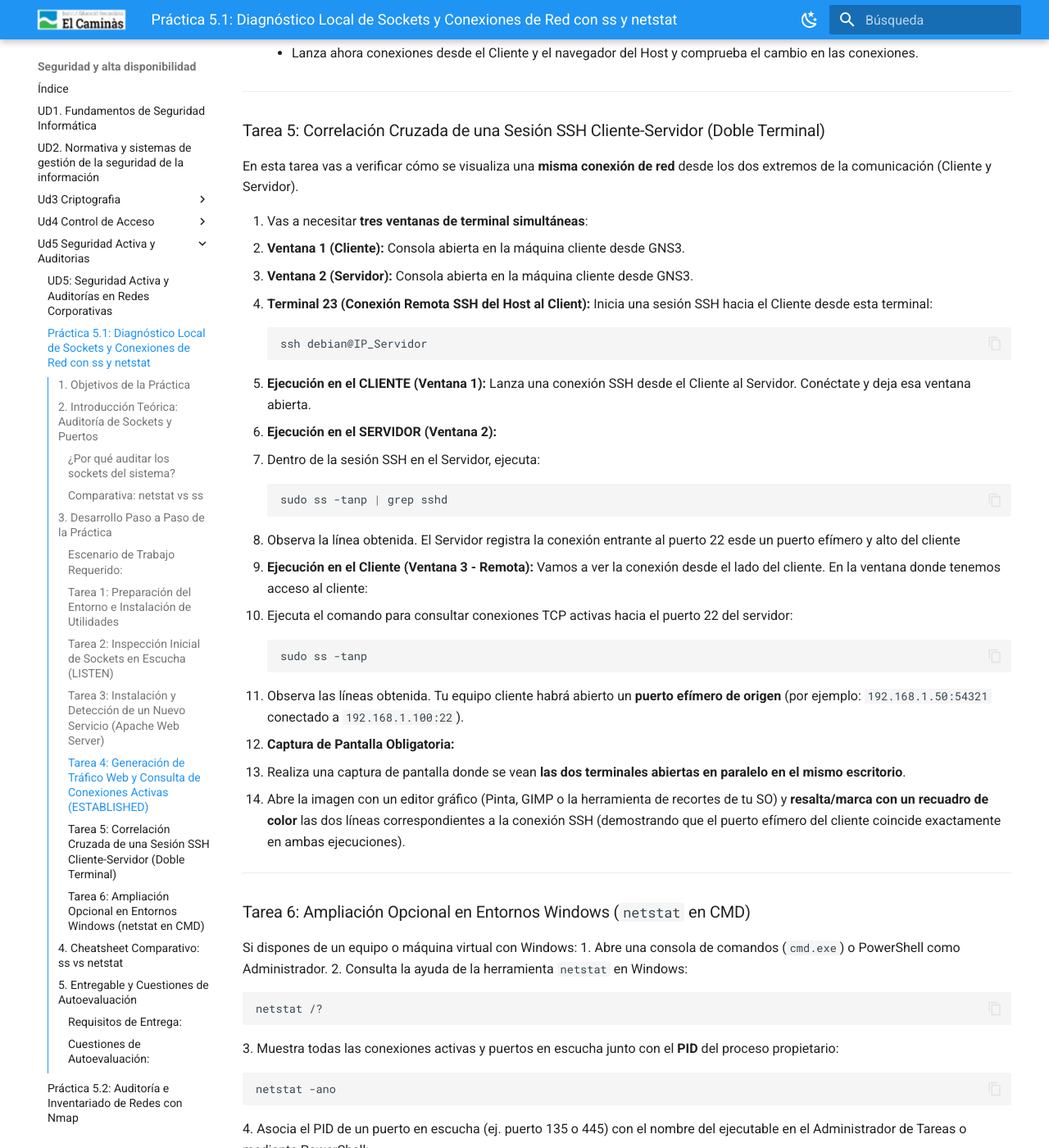
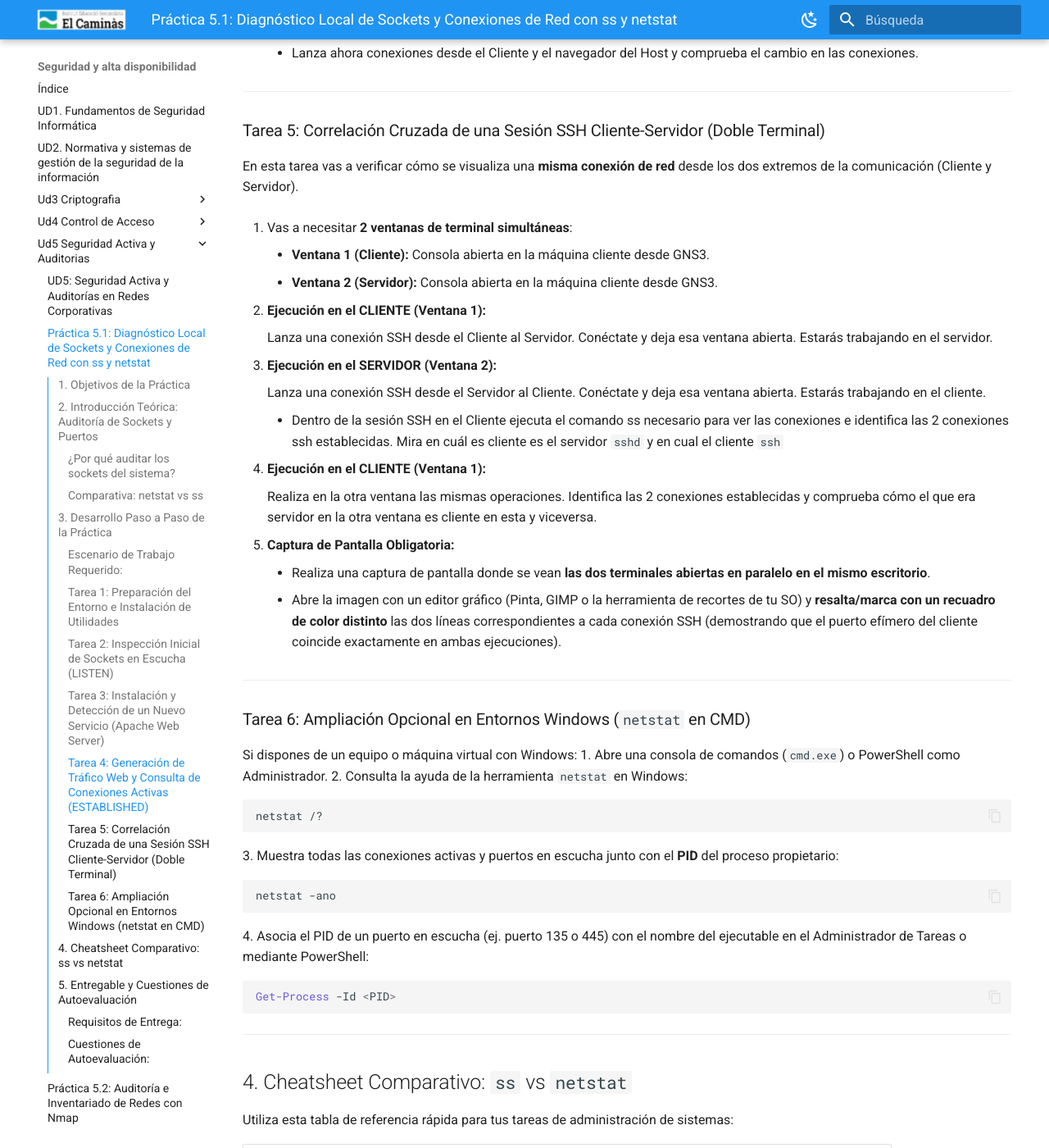
Before and after one commit to jmunozji/SAD, an MkDocs documentation site: the page built from docs/Ud5 Seguridad Activa y Auditorias/P5_1_diagnostico_sockets.md, in a window 1280 px wide and 1400 px high, scrolled down 4669 px. Shown: the whole window at 82% size. Built offline with MkDocs 1.6.1 and Material for MkDocs 9.7.7, drawn with Linux system fonts in a browser that asks for light colours; some of the changed text lies outside the part shown.

Commit message:
Revisada práctica 5.1

````diff
--- a/docs/Ud5 Seguridad Activa y Auditorias/P5_1_diagnostico_sockets.md
+++ b/docs/Ud5 Seguridad Activa y Auditorias/P5_1_diagnostico_sockets.md
@@ -153,37 +153,31 @@
 
 En esta tarea vas a verificar cómo se visualiza una **misma conexión de red** desde los dos extremos de la comunicación (Cliente y Servidor).
 
-1. Vas a necesitar **tres ventanas de terminal simultáneas**:
-   * **Ventana 1 (Cliente):** Consola abierta en la máquina cliente desde GNS3.
-   * **Ventana 2 (Servidor):** Consola abierta en la máquina cliente desde GNS3.
-   * **Terminal 23 (Conexión Remota SSH del Host al Client):** Inicia una sesión SSH hacia el Cliente desde esta terminal:
-     ```bash
-     ssh debian@IP_Servidor
-     ```
+1. Vas a necesitar **2 ventanas de terminal simultáneas**:
+
+    * **Ventana 1 (Cliente):** Consola abierta en la máquina cliente desde GNS3.
+    * **Ventana 2 (Servidor):** Consola abierta en la máquina cliente desde GNS3.
 
 2. **Ejecución en el CLIENTE (Ventana 1):**
-    Lanza una conexión SSH desde el Cliente al Servidor. Conéctate y deja esa ventana abierta.
+
+    Lanza una conexión SSH desde el Cliente al Servidor. Conéctate y deja esa ventana abierta. Estarás trabajando en el servidor.
 
 
 2. **Ejecución en el SERVIDOR (Ventana 2):**
-   * Dentro de la sesión SSH en el Servidor, ejecuta:
-     ```bash
-     sudo ss -tanp | grep sshd
-     ```
-   * Observa la línea obtenida. El Servidor registra la conexión entrante al puerto 22 esde un puerto efímero y alto del cliente
 
-3. **Ejecución en el Cliente (Ventana 3 - Remota):**
-   Vamos a ver la conexión desde el lado del cliente. En la ventana donde tenemos acceso al cliente:
-   * Ejecuta el comando para consultar conexiones TCP activas hacia el puerto 22 del servidor:
-     ```bash
-     sudo ss -tanp
-     ```
-   * Observa las líneas obtenida. Tu equipo cliente habrá abierto un **puerto efímero de origen** (por ejemplo: `192.168.1.50:54321` conectado a `192.168.1.100:22`).
+    Lanza una conexión SSH desde el Servidor al Cliente. Conéctate y deja esa ventana abierta. Estarás trabajando en el cliente.
+
+    * Dentro de la sesión SSH en el Cliente ejecuta el comando ss necesario para ver las conexiones e identifica las 2 conexiones ssh establecidas. Mira en cuál es cliente es el servidor `sshd` y en cual el cliente `ssh`
+
+3. **Ejecución en el CLIENTE (Ventana 1):**
+
+    Realiza en la otra ventana las mismas operaciones. Identifica las 2 conexiones establecidas y comprueba cómo el que era servidor en la otra ventana es cliente en esta y viceversa.
 
 
 4. **Captura de Pantalla Obligatoria:**
-   * Realiza una captura de pantalla donde se vean **las dos terminales abiertas en paralelo en el mismo escritorio**.
-   * Abre la imagen con un editor gráfico (Pinta, GIMP o la herramienta de recortes de tu SO) y **resalta/marca con un recuadro de color** las dos líneas correspondientes a la conexión SSH (demostrando que el puerto efímero del cliente coincide exactamente en ambas ejecuciones).
+
+    * Realiza una captura de pantalla donde se vean **las dos terminales abiertas en paralelo en el mismo escritorio**.
+    * Abre la imagen con un editor gráfico (Pinta, GIMP o la herramienta de recortes de tu SO) y **resalta/marca con un recuadro de color distinto** las dos líneas correspondientes a cada conexión SSH (demostrando que el puerto efímero del cliente coincide exactamente en ambas ejecuciones).
 
 ---
 
@@ -224,21 +218,26 @@
 
 ### Requisitos de Entrega:
 Elabora un informe en formato **PDF** que incluya:
+
 1. La **captura de pantalla editada de la Tarea 5** (donde se aprecie claramente el escritorio con las dos terminales paralelas y las líneas SSH marcadas).
-2. Las respuestas justificadas a las siguientes cuestiones de autoevaluación.
+
 
 ---
 
 ### Cuestiones de Autoevaluación:
 
 1. **Interpretación de Direcciones de Escucha:**
-   Si al ejecutar `ss -tulpn` en un servidor observas que el servicio de base de datos MySQL/MariaDB escucha en `127.0.0.1:3306`, ¿podrá un cliente conectado desde otra máquina de la red de área local realizar consultas a la base de datos? ¿Qué dirección debería figurar en la escucha para permitir el acceso remoto?
+
+    Si al ejecutar `ss -tulpn` en un servidor observas que el servicio de base de datos MySQL/MariaDB escucha en `127.0.0.1:3306`, ¿podrá un cliente conectado desde otra máquina de la red de área local realizar consultas a la base de datos? ¿Qué dirección debería figurar en la escucha para permitir el acceso remoto?
 
 2. **Puertos Efímeros:**
-   ¿Qué es un puerto efímero (*ephemeral port*)? ¿Quién lo asigna, en qué rango de puertos se suele situar y cuál es su función en una comunicación cliente-servidor?
+
+    ¿Qué es un puerto efímero (*ephemeral port*)? ¿Quién lo asigna, en qué rango de puertos se suele situar y cuál es su función en una comunicación cliente-servidor?
 
 3. **Detección de Conexiones Anómalas:**
-   Si sospechas que un servidor Linux ha sido comprometido por un proceso no autorizado que envía datos a un servidor remoto en Internet, ¿por qué el parámetro `-p` en `ss -tulpn` o `netstat -tulpn` es crucial para la investigación del incidente?
+
+    Si sospechas que un servidor Linux ha sido comprometido por un proceso no autorizado que envía datos a un servidor remoto en Internet, ¿por qué el parámetro `-p` en `ss -tulpn` o `netstat -tulpn` es crucial para la investigación del incidente?
 
 4. **Rendimiento de Diagnóstico:**
-   ¿Por qué en servidores con un volumen de tráfico muy elevado (decenas de miles de sockets abiertos) se desaconseja el uso de `netstat` y se exige utilizar `ss`? Explica la diferencia en la fuente de datos que consulta cada comando dentro del sistema Linux.
+
+    ¿Por qué en servidores con un volumen de tráfico muy elevado (decenas de miles de sockets abiertos) se desaconseja el uso de `netstat` y se exige utilizar `ss`? Explica la diferencia en la fuente de datos que consulta cada comando dentro del sistema Linux.
````
